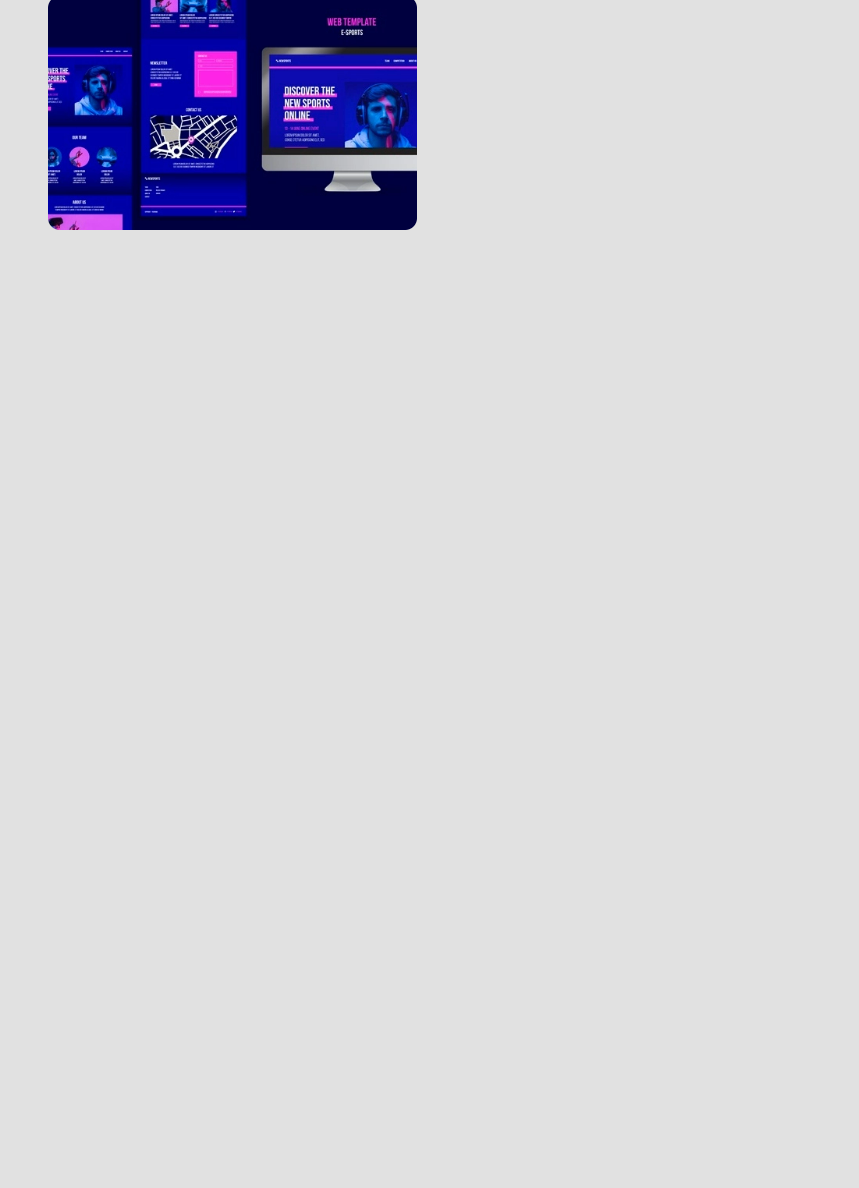
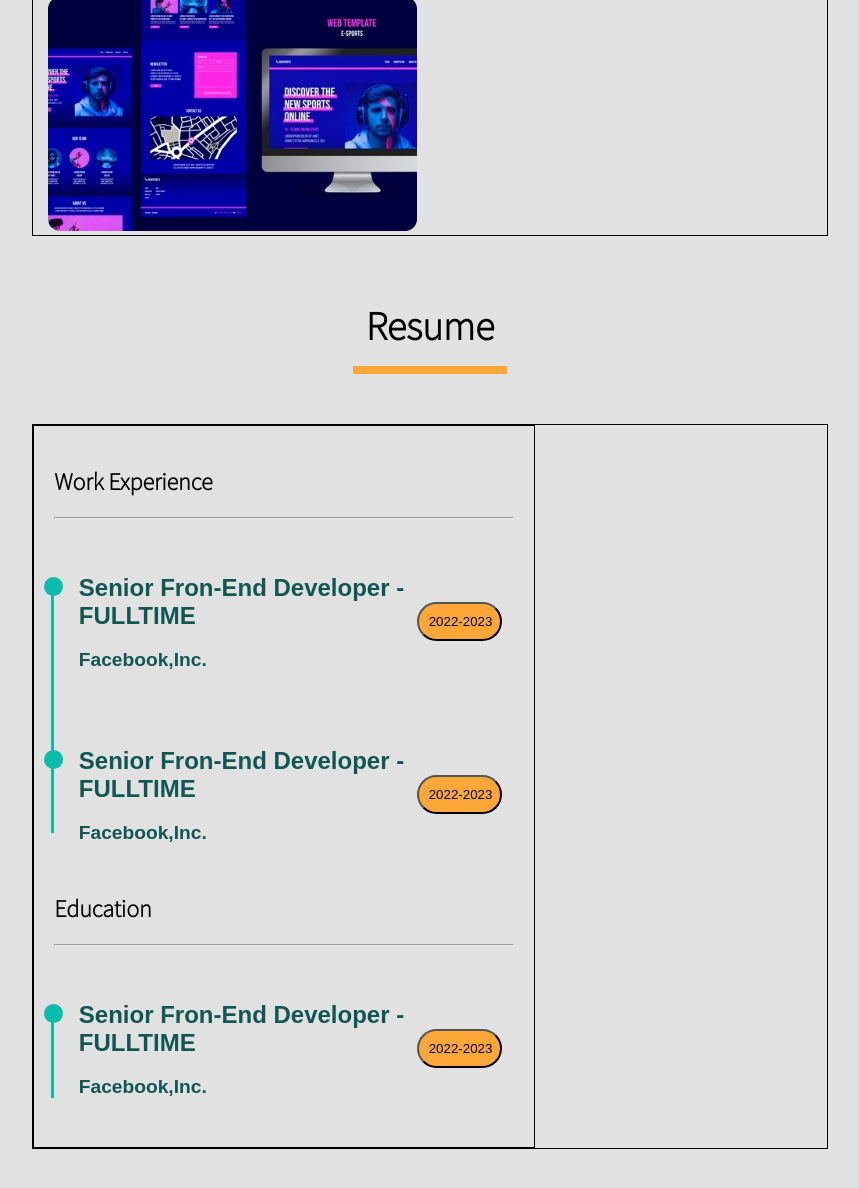
Before and after one commit to akash230997/Portfolio-Project, a plain HTML site: page index.html in a window 1280 px wide. Shown: the part 2237-3425 px from the top of the page, without its empty margins (210-1069 px from the left). Before the commit the page ends 2521 px from the top, so only its background shows below. Drawn offline with Linux system fonts and the light colour scheme.

Commit message:
Resume update

```diff
--- a/css/style.css
+++ b/css/style.css
@@ -161,6 +161,7 @@ body{
     font-size: 1.2rem;
     box-shadow: 0px 16px 29px #0BBEAD69;
     background-color: #09BEAD;
+    cursor: pointer;
 }
 .btn1:hover{
     box-shadow: 0px 20px 40px #0BBEAD69;
@@ -176,6 +177,7 @@ body{
     margin-left: 60px;
     color :#FBF3E4;
     font-size: 1.2rem;
+    cursor: pointer;
     background-color: #FCA738;
     box-shadow: 0px 16px 28px #F57F1769;
 }
@@ -281,10 +283,10 @@ h4{
     font-weight: 800;
     border-bottom: 8px solid #FCA738;
 }
-#portfolio{
+#portfolio , #resume{
     width: 62%;
     /* height: 600px; */
-    /* border: 1px solid #000; */
+    border: 1px solid #000;
     /* background-color: #FFFFFF; */
     margin: 50px auto;
     /* position: relative; */
@@ -295,3 +297,64 @@ h4{
     padding-left: 15px;
     /* display: inline-block; */
 }
+
+.resume-left{
+    width: 58%;
+    min-height: 600px;
+    padding: 20px;
+    border: 1px solid #000;
+}
+.sr-dev{
+    width: 100%;
+    /* min-height: 600px; */
+    /* border: 2px solid #000; */
+    position: relative;
+}
+.sr-dev-text{
+    width: 92%;
+    height: 100px;
+    color: #105652;
+    font-size: 1.5rem;
+    font-family: 'Oswald', sans-serif;
+    font-weight: bolder;
+    padding-left: 1%;
+    /* border: 1px solid #000; */
+    position: relative;
+    top: 50px;
+    position: relative;
+    top: -26px;
+    margin-left: 20px;
+}
+.sr-dev-text > p{
+    font-family: 'Oswald', sans-serif;
+    font-size: 1.2rem;
+    font-weight: bolder;
+}
+.year-btn{
+    width: 20%;
+    border-radius: 100px;
+    padding: 10px;
+    position: absolute;
+    right: 0%;
+    background-color: #FCA738;
+}
+.round{
+    width: 19px;
+    height: 19px;
+    border-radius: 50%;
+    background-color: #09BCAB;
+    margin-top: 50px;
+    margin-left: -10px;
+    display: inline-block;
+}
+
+.v-line{
+    width: 100%;
+    height: 250px;
+    border-left: 3px solid #09BCAB;
+    margin-top: -20px;
+    margin-left: -3px;
+    position: absolute;
+    top: 22%;
+    z-index: 20;
+}
--- a/index.html
+++ b/index.html
@@ -78,6 +78,9 @@
             </div>
         </div>
     </div>
+
+    <!-- <!-My Portfolio -------------------------------------------->
+
     <div class="Mpp">My Portfolio</div>
     <div id="portfolio">
         <div class="items"><img src="img/img-1/img-1.png" alt=""></div>
@@ -88,6 +91,41 @@
         <div class="items"><img src="img/img-6/img-6.png" alt=""></div>
     </div>
 
+    <!-- <!-MyResume -------------------------------------------->
+
+    <div class="Mpp">Resume</div>
+
+    <div id="resume">
+        <div class="resume-left">
+            <h2>Work Experience</h2>
+            <hr>
+            <div class="sr-dev">
+                <div class="round"></div>
+                <div class="sr-dev-text">Senior Fron-End Developer - FULLTIME
+                    <input type="button" class="year-btn" value="2022-2023">
+                    <p>Facebook,Inc.</p>
+                </div>
+                <div class="v-line"></div>
+
+                <div class="round"></div>
+                <div class="sr-dev-text">Senior Fron-End Developer - FULLTIME
+                    <input type="button" class="year-btn" value="2022-2023">
+                    <p>Facebook,Inc.</p>
+                </div>
+                <div class="v-line"></div>
+            </div>
+            <h2>Education</h2>
+            <hr>
+            <div class="sr-dev">
+                <div class="round"></div>
+                <div class="sr-dev-text">Senior Fron-End Developer - FULLTIME
+                    <input type="button" class="year-btn" value="2022-2023">
+                    <p>Facebook,Inc.</p>
+                </div>
+                <div class="v-line" style="height: 90px; top: 43%;"></div>
+            </div>
+        </div>
+    </div>
 
 </body>
 </html>
```
